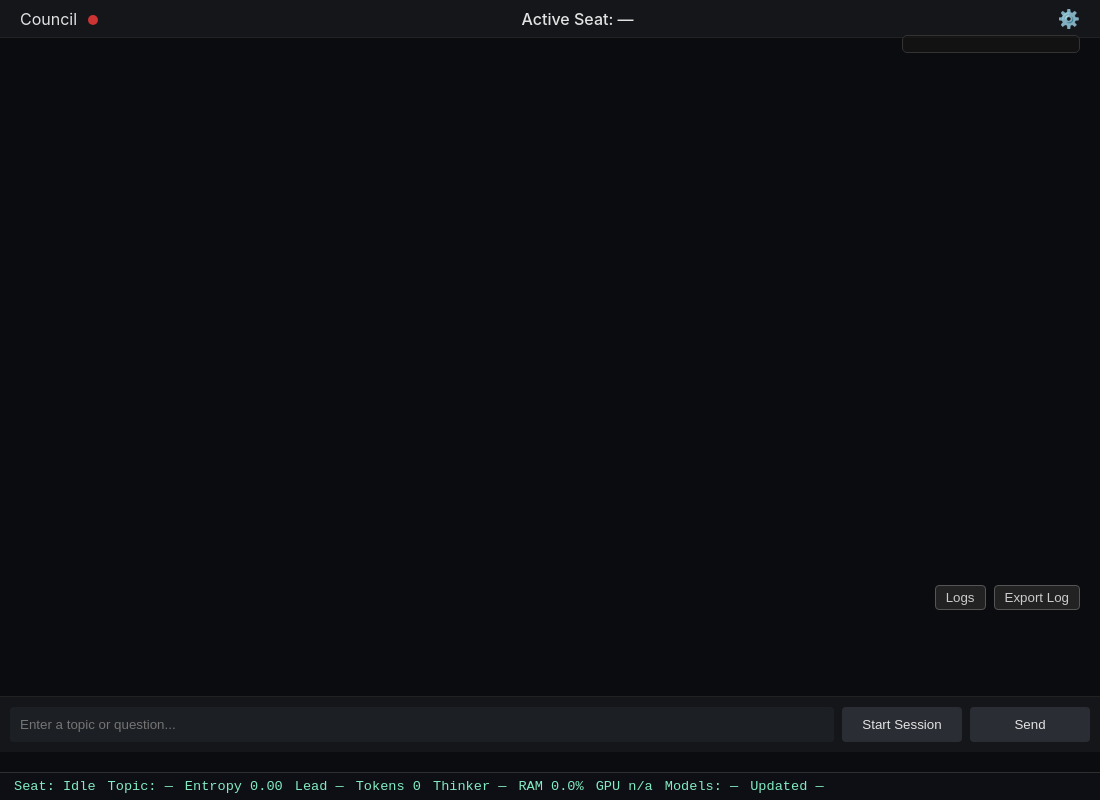
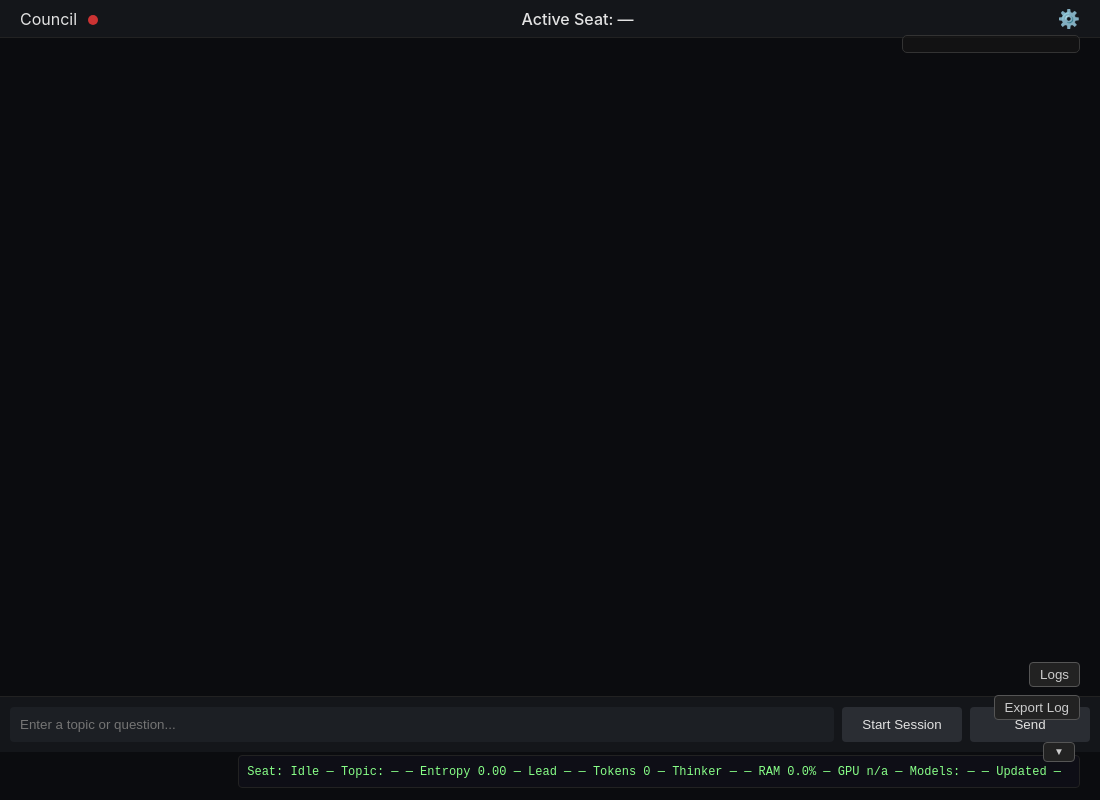
Before and after one commit to lostman7/Council, an Electron app: page renderer/index.html in a window 1100 px wide. Drawn offline with Linux system fonts and the light colour scheme; no server answers.

Commit message:
Refine collapsible HUD integration

```diff
--- a/renderer/hud.js
+++ b/renderer/hud.js
@@ -1,44 +1,43 @@
-const hud = document.createElement('div');
-hud.id = 'hud';
-
-const metricsGroup = document.createElement('div');
-metricsGroup.className = 'hud-metrics';
-
-const seatSpan = createSpan('Seat: Idle');
-const topicSpan = createSpan('Topic: —');
-const entropySpan = createSpan('Entropy 0.00');
-const leadSpan = createSpan('Lead —');
-const tokenSpan = createSpan('Tokens 0');
-const summarySpan = createSpan('Thinker —');
-const ramSpan = createSpan('RAM 0.0%');
-const gpuSpan = createSpan('GPU n/a');
-const modelsSpan = createSpan('Models: —');
-const updatedSpan = createSpan('Updated —');
-
-metricsGroup.append(
-  seatSpan,
-  topicSpan,
-  entropySpan,
-  leadSpan,
-  tokenSpan,
-  summarySpan,
-  ramSpan,
-  gpuSpan,
-  modelsSpan,
-  updatedSpan
-);
-
-const controlsGroup = document.createElement('div');
-controlsGroup.className = 'hud-controls';
-hud.append(metricsGroup, controlsGroup);
-document.body.appendChild(hud);
-
+const hudContainer = document.getElementById('hud-container');
+const hudToggle = document.getElementById('hud-toggle');
+const hudText = document.getElementById('hud-text');
 const logToggleBtn = document.getElementById('toggleLogs');
 const exportBtn = document.getElementById('exportLog');
 const logPanel = document.getElementById('councilLogs');
 const seatStatusPanel = document.getElementById('seatStatus');
 const logAppender = createLogAppender(logPanel);
 const toast = createToast();
+
+const metricsState = {
+  seat: 'Idle',
+  topic: '—',
+  tokens: 0,
+  summaryAt: null,
+  entropy: 0,
+  lead: '—',
+  ram: '0.0%',
+  gpu: 'n/a',
+  models: '—',
+  updatedAt: null
+};
+
+updateHudText();
+
+if (hudToggle && hudContainer) {
+  const initHudToggle = () => {
+    hudToggle.textContent = hudContainer.classList.contains('collapsed') ? '▲' : '▼';
+    hudToggle.addEventListener('click', () => {
+      hudContainer.classList.toggle('collapsed');
+      hudToggle.textContent = hudContainer.classList.contains('collapsed') ? '▲' : '▼';
+    });
+  };
+
+  if (document.readyState === 'loading') {
+    document.addEventListener('DOMContentLoaded', initHudToggle, { once: true });
+  } else {
+    initHudToggle();
+  }
+}
 
 if (logToggleBtn && logPanel) {
   logToggleBtn.addEventListener('click', () => {
@@ -54,35 +53,55 @@ if (exportBtn) {
 
 if (window.CouncilAPI?.on) {
   window.CouncilAPI.on('seat-change', (role) => {
-    seatSpan.textContent = `Seat: ${role}`;
+    metricsState.seat = role || 'Idle';
+    updateHudText();
   });
 
   window.CouncilAPI.on('telemetry-update', ({ stats, pool, metrics, harmony }) => {
     if (metrics) {
-      seatSpan.textContent = `Seat: ${metrics.activeSeat ?? 'Idle'}`;
-      topicSpan.textContent = `Topic: ${metrics.sessionTopic ? truncate(metrics.sessionTopic, 40) : '—'}`;
-      tokenSpan.textContent = `Tokens ${metrics.contextTokens ?? 0}`;
-      summarySpan.textContent = `Thinker ${formatTimestamp(metrics.lastSummaryAt)}`;
+      metricsState.seat = metrics.activeSeat ?? metricsState.seat;
+      metricsState.topic = metrics.sessionTopic ? truncate(metrics.sessionTopic, 40) : '—';
+      metricsState.tokens = metrics.contextTokens ?? metricsState.tokens;
+      metricsState.summaryAt = metrics.lastSummaryAt ?? metricsState.summaryAt;
     }
 
     if (stats) {
       const ramValue = stats.ramUsage ?? '0.0';
       const gpuValue = stats.gpuUsage ?? 'n/a';
-      ramSpan.textContent = `RAM ${ramValue}${typeof ramValue === 'string' && ramValue.endsWith('%') ? '' : '%'}`;
-      gpuSpan.textContent = `GPU ${gpuValue === 'n/a' ? 'n/a' : `${gpuValue}%`}`;
-      updatedSpan.textContent = `Updated ${formatTimestamp(stats.timestamp)}`;
+      metricsState.ram = typeof ramValue === 'string' && ramValue.endsWith('%') ? ramValue : `${ramValue}%`;
+      metricsState.gpu = gpuValue === 'n/a' ? 'n/a' : `${gpuValue}%`;
+      metricsState.updatedAt = stats.timestamp ?? metricsState.updatedAt;
     }
 
-    modelsSpan.textContent = `Models: ${Array.isArray(pool) && pool.length ? pool.join(', ') : '—'}`;
+    if (Array.isArray(pool) && pool.length) {
+      metricsState.models = pool.join(', ');
+    } else {
+      metricsState.models = '—';
+    }
 
     if (harmony) {
       const entropyValue = typeof harmony.entropy === 'number' ? harmony.entropy : 0;
-      entropySpan.textContent = `Entropy ${entropyValue.toFixed(2)}`;
+      metricsState.entropy = entropyValue;
       const leadEntry = Object.entries(harmony.weights || {})
         .sort((a, b) => b[1] - a[1])
         .map(([name]) => name)[0];
-      leadSpan.textContent = `Lead ${leadEntry || '—'}`;
+      metricsState.lead = leadEntry || '—';
       updateHarmonyBackdrop(entropyValue);
+    }
+
+    updateHudText();
+  });
+
+  window.CouncilAPI.on('new-seed', (seed) => {
+    if (seed) {
+      logAppender(`New seed issued: ${seed}`);
+    }
+  });
+
+  window.CouncilAPI.on('system-log', (message) => {
+    if (message) {
+      logAppender(`System: ${message}`);
+      showToast(message);
     }
   });
 }
@@ -100,26 +119,6 @@ if (window.CouncilAPI?.onSeatUpdate && seatStatusPanel) {
       })
       .join('');
   });
-}
-
-if (window.CouncilAPI?.on) {
-  window.CouncilAPI.on('new-seed', (seed) => {
-    if (seed) {
-      logAppender(`New seed issued: ${seed}`);
-    }
-  });
-
-  window.CouncilAPI.on('system-log', (message) => {
-    if (message) {
-      showToast(message);
-    }
-  });
-}
-
-function createSpan(text) {
-  const span = document.createElement('span');
-  span.textContent = text;
-  return span;
 }
 
 function createLogAppender(panel) {
@@ -182,3 +181,20 @@ function updateHarmonyBackdrop(entropy) {
 
   body.classList.add(target);
 }
+
+function updateHudText() {
+  if (!hudText) return;
+  const parts = [
+    `Seat: ${metricsState.seat}`,
+    `Topic: ${metricsState.topic}`,
+    `Entropy ${metricsState.entropy.toFixed(2)}`,
+    `Lead ${metricsState.lead}`,
+    `Tokens ${metricsState.tokens}`,
+    `Thinker ${formatTimestamp(metricsState.summaryAt)}`,
+    `RAM ${metricsState.ram}`,
+    `GPU ${metricsState.gpu}`,
+    `Models: ${metricsState.models}`,
+    `Updated ${formatTimestamp(metricsState.updatedAt)}`
+  ];
+  hudText.textContent = parts.join(' — ');
+}
--- a/renderer/index.html
+++ b/renderer/index.html
@@ -23,6 +23,12 @@
   <div id="hudButtons">
     <button id="toggleLogs" type="button">Logs</button>
     <button id="exportLog" type="button">Export Log</button>
+    <div id="hud-container">
+      <button id="hud-toggle" type="button">▲</button>
+      <div id="hud-panel">
+        <span id="hud-text">Seat: Idle — Entropy 0.00 — RAM 0.0% — Models: —</span>
+      </div>
+    </div>
   </div>
   <div id="seatStatus" class="seat-panel"></div>
   <div id="councilLogs" class="council-logs"></div>
--- a/renderer/styles.css
+++ b/renderer/styles.css
@@ -249,46 +249,13 @@ body {
 }
 
 /* --- HUD + Log Drawer --- */
-#hud {
+#hudButtons {
   position: fixed;
-  bottom: 0;
-  left: 0;
-  right: 0;
-  background: #0f1116;
-  color: #8fffd1;
-  font-family: 'IBM Plex Mono', monospace;
-  font-size: 0.85em;
-  padding: 6px 14px;
-  display: flex;
-  justify-content: space-between;
-  align-items: center;
-  gap: 12px;
-  border-top: 1px solid #333;
-  opacity: 0.92;
-  z-index: 120;
-}
-
-#hud span {
-  white-space: nowrap;
-}
-
-.hud-metrics {
-  display: flex;
-  flex-wrap: wrap;
-  gap: 12px;
-}
-
-.hud-controls {
-  display: flex;
-  align-items: center;
-  gap: 8px;
-}
-
-#hudButtons {
-  position: absolute;
-  bottom: 190px;
+  bottom: 80px;
   right: 20px;
   display: flex;
+  flex-direction: column;
+  align-items: flex-end;
   gap: 8px;
   z-index: 140;
 }
@@ -305,6 +272,59 @@ body {
 
 #hudButtons button:hover {
   background: #2e2e2e;
+}
+
+#hud-container {
+  position: fixed;
+  bottom: 12px;
+  right: 20px;
+  left: auto;
+  background: #0e0e16;
+  border: 1px solid #222;
+  border-radius: 4px;
+  transition: transform 0.3s ease, opacity 0.3s ease;
+  z-index: 130;
+  font-family: 'IBM Plex Mono', monospace;
+  padding: 8px 10px 6px 8px;
+  color: #88ff88;
+  display: flex;
+  align-items: center;
+  gap: 8px;
+}
+
+#hud-container.collapsed {
+  transform: translateY(90%);
+  opacity: 0.6;
+}
+
+#hud-toggle {
+  position: absolute;
+  top: -14px;
+  right: 4px;
+  background: #111;
+  color: #ccc;
+  border: 1px solid #333;
+  border-radius: 2px;
+  cursor: pointer;
+  font-size: 10px;
+  line-height: 1;
+  padding: 2px 4px;
+}
+
+#hud-toggle:hover {
+  color: #fff;
+  border-color: #555;
+}
+
+#hud-panel {
+  display: flex;
+  flex: 1;
+  padding-right: 8px;
+}
+
+#hud-text {
+  font-size: 0.75rem;
+  line-height: 1.4;
 }
 
 #councilLogs {
```
